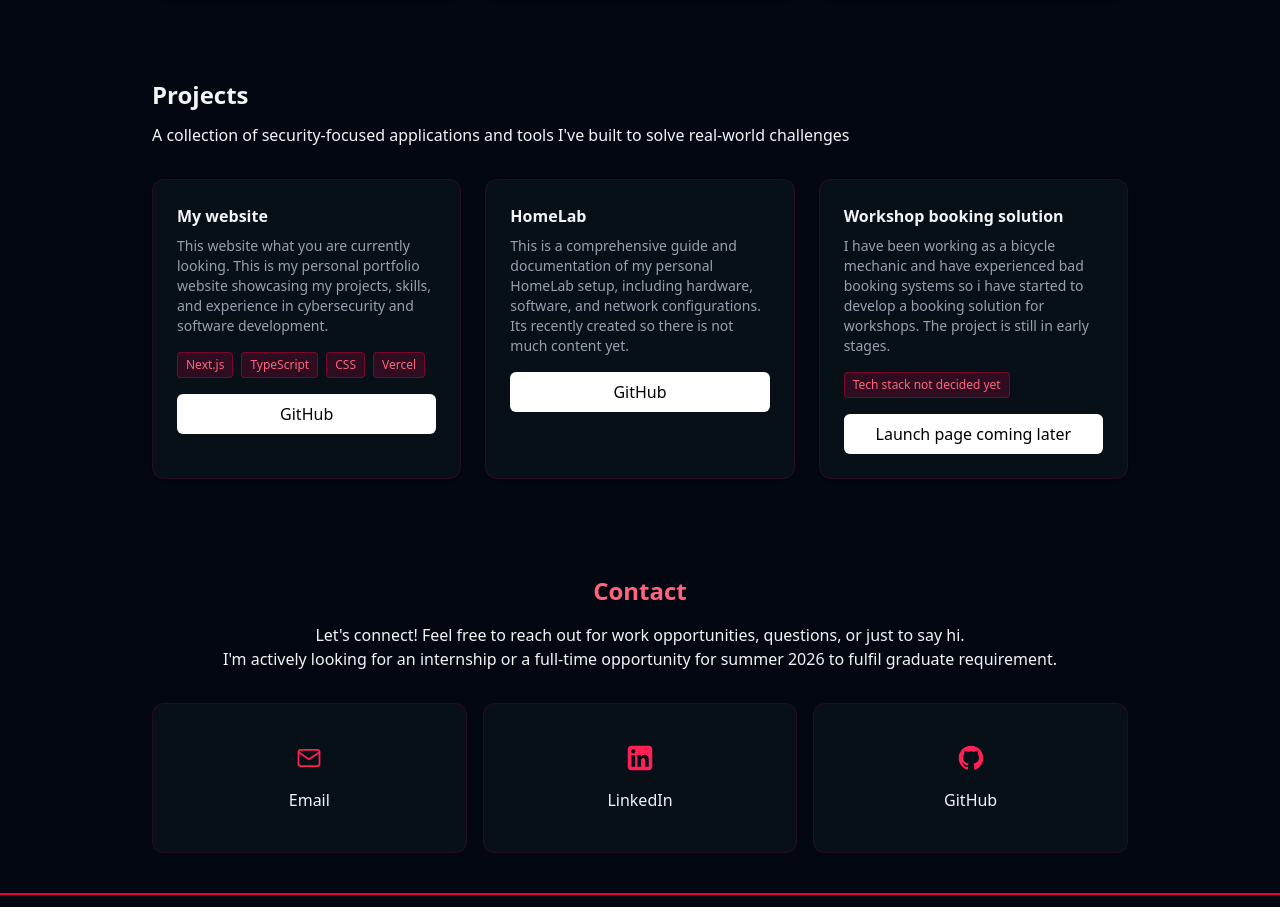
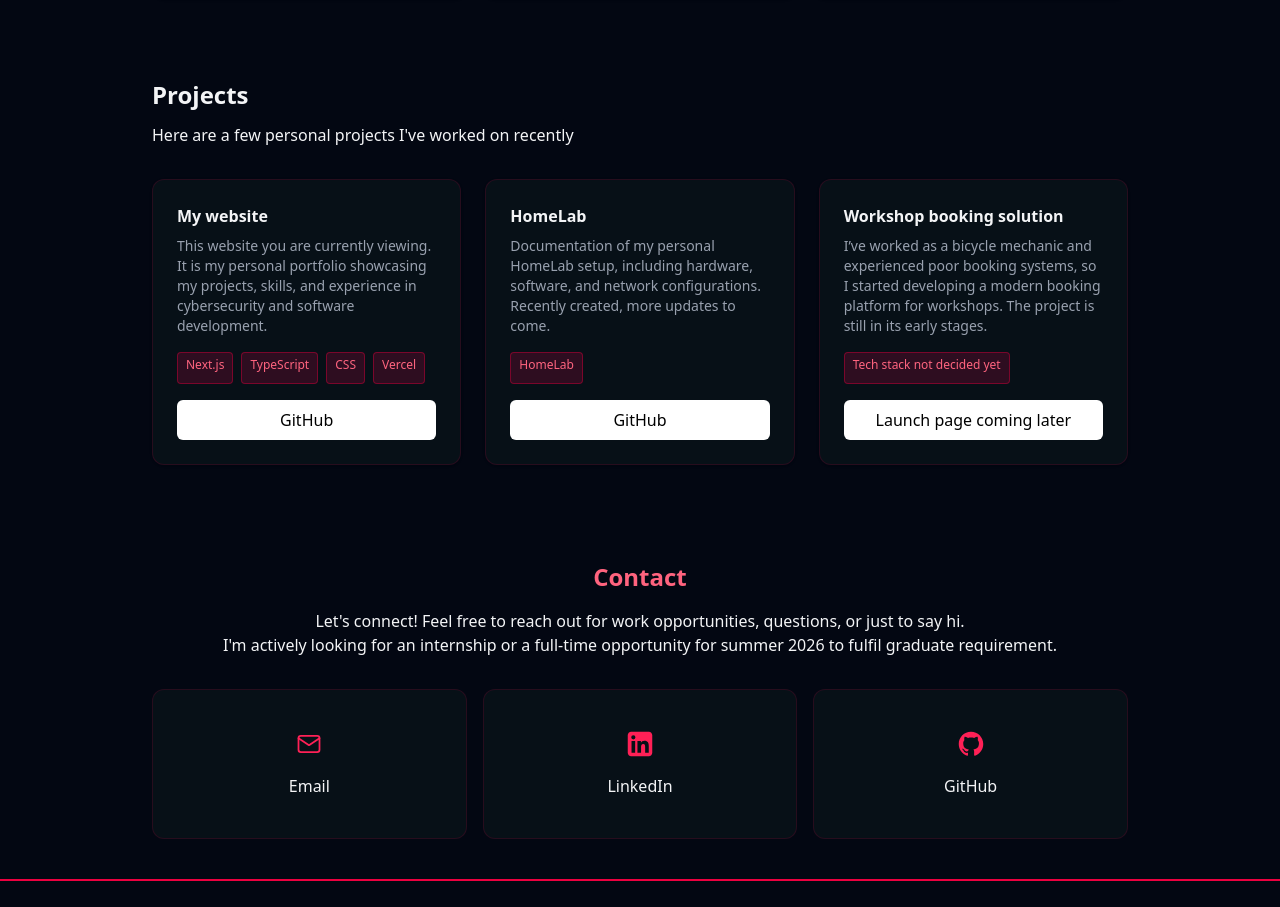
Before and after one commit to Aar00t/My-website, a Next.js app: page / in a window 1280 px wide. Shown: the part 1107-2014 px from the top of the page. Built offline with nearby package versions, Linux system fonts and the light colour scheme.

Commit message:
projects update

```diff
--- a/app/sections/projects.tsx
+++ b/app/sections/projects.tsx
@@ -2,26 +2,45 @@
 // app/sections/projects.tsx
 export default function Projects() {
   return (
-    <section id="projects" aria-labelledby="projects-title" className="scroll-mt-20 md:scroll-mt-20 py-10">
-      <h2 id="projects-title" className="text-2xl font-semibold mb-3">Projects</h2>
+    <section
+      id="projects"
+      aria-labelledby="projects-title"
+      className="scroll-mt-20 md:scroll-mt-20 py-10"
+    >
+      <h2 id="projects-title" className="text-2xl font-semibold mb-3">
+        Projects
+      </h2>
+
       <p className="mb-8">
-        A collection of security-focused applications and tools I've built to solve real-world challenges
+        Here are a few personal projects I've worked on recently
       </p>
 
       <div className="grid gap-6 grid-cols-1 md:grid-cols-2 lg:grid-cols-3">
+
         {/* Website */}
-        <article className="rounded-xl border border-rose-800/20 bg-[#071017] p-6 shadow-sm">
+        <article className="h-full flex flex-col rounded-xl border border-rose-800/20 bg-[#071017] p-6 shadow-sm">
+          {/* CONTENT AREA */}
+          <div className="flex flex-col grow">
             <h3 className="font-semibold text-gray-100 mb-2">My website</h3>
+
             <p className="text-sm text-gray-400 mb-4">
-            This website what you are currently looking. This is my personal portfolio website showcasing my projects, skills, and experience in cybersecurity and software development.
+              This website you are currently viewing. It is my personal
+              portfolio showcasing my projects, skills, and experience in
+              cybersecurity and software development.
             </p>
-          <div className="mb-4 flex flex-nowrap gap-2 overflow-x-auto">
-            {['Next.js', 'TypeScript', 'CSS', 'Vercel'].map((t) => (
-              <span key={t} className="px-2 py-1 text-xs rounded bg-rose-900/30 text-rose-400 border border-rose-700/50 whitespace-nowrap">
+
+            <div className="mb-4 flex flex-nowrap gap-2 overflow-x-auto h-8">
+              {["Next.js", "TypeScript", "CSS", "Vercel"].map((t) => (
+                <span
+                  key={t}
+                  className="px-2 py-1 text-xs rounded bg-rose-900/30 text-rose-400 border border-rose-700/50 whitespace-nowrap"
+                >
                   {t}
                 </span>
               ))}
             </div>
+          </div>
+
           <a
             href="https://github.com/Aar00t/My-website"
             target="_blank"
@@ -33,12 +52,27 @@ export default function Projects() {
         </article>
 
         {/* Homelab */}
-        <article className="rounded-xl border border-rose-800/20 bg-[#071017] p-6 shadow-sm">
+        <article className="h-full flex flex-col rounded-xl border border-rose-800/20 bg-[#071017] p-6 shadow-sm">
+          <div className="flex flex-col grow">
             <h3 className="font-semibold text-gray-100 mb-2">HomeLab</h3>
+
             <p className="text-sm text-gray-400 mb-4">
-            This is a comprehensive guide and documentation of my personal HomeLab setup, including hardware, software, and network configurations.
-            Its recently created so there is not much content yet.
+              Documentation of my personal HomeLab setup, including hardware,
+              software, and network configurations. Recently created, more updates to come.
             </p>
+
+            <div className="mb-4 flex flex-nowrap gap-2 overflow-x-auto h-8">
+              {["HomeLab"].map((t) => (
+                <span
+                  key={t}
+                  className="px-2 py-1 text-xs rounded bg-rose-900/30 text-rose-400 border border-rose-700/50 whitespace-nowrap"
+                >
+                  {t}
+                </span>
+              ))}
+            </div>
+          </div>
+
           <a
             href="https://github.com/Aar00t/HomeLab"
             target="_blank"
@@ -49,20 +83,31 @@ export default function Projects() {
           </a>
         </article>
 
-        {/* workshop */}
-        <article className="rounded-xl border border-rose-800/20 bg-[#071017] p-6 shadow-sm">
-          <h3 className="font-semibold text-gray-100 mb-2">Workshop booking solution</h3>
+        {/* Workshop */}
+        <article className="h-full flex flex-col rounded-xl border border-rose-800/20 bg-[#071017] p-6 shadow-sm">
+          <div className="flex flex-col grow">
+            <h3 className="font-semibold text-gray-100 mb-2">
+              Workshop booking solution
+            </h3>
+
             <p className="text-sm text-gray-400 mb-4">
-            I have been working as a bicycle mechanic and have experienced bad booking systems so i have
-            started to develop a booking solution for workshops. The project is still in early stages.
+              I’ve worked as a bicycle mechanic and experienced poor booking
+              systems, so I started developing a modern booking platform for
+              workshops. The project is still in its early stages.
             </p>
-          <div className="mb-4 flex flex-nowrap gap-2 overflow-x-auto">
-            {['Tech stack not decided yet'].map((t) => (
-              <span key={t} className="px-2 py-1 text-xs rounded bg-rose-900/30 text-rose-400 border border-rose-700/50 whitespace-nowrap">
+
+            <div className="mb-4 flex flex-nowrap gap-2 overflow-x-auto h-8">
+              {["Tech stack not decided yet"].map((t) => (
+                <span
+                  key={t}
+                  className="px-2 py-1 text-xs rounded bg-rose-900/30 text-rose-400 border border-rose-700/50 whitespace-nowrap"
+                >
                   {t}
                 </span>
               ))}
             </div>
+          </div>
+
           <a
             href="https://github.com/aar00t/encrypted-chat-app"
             target="_blank"
@@ -71,10 +116,8 @@ export default function Projects() {
           >
             Launch page coming later
           </a>
-
         </article>
       </div>
     </section>
   );
 }
-``
```
Lines whose indentation alone changed are shown as unchanged.
